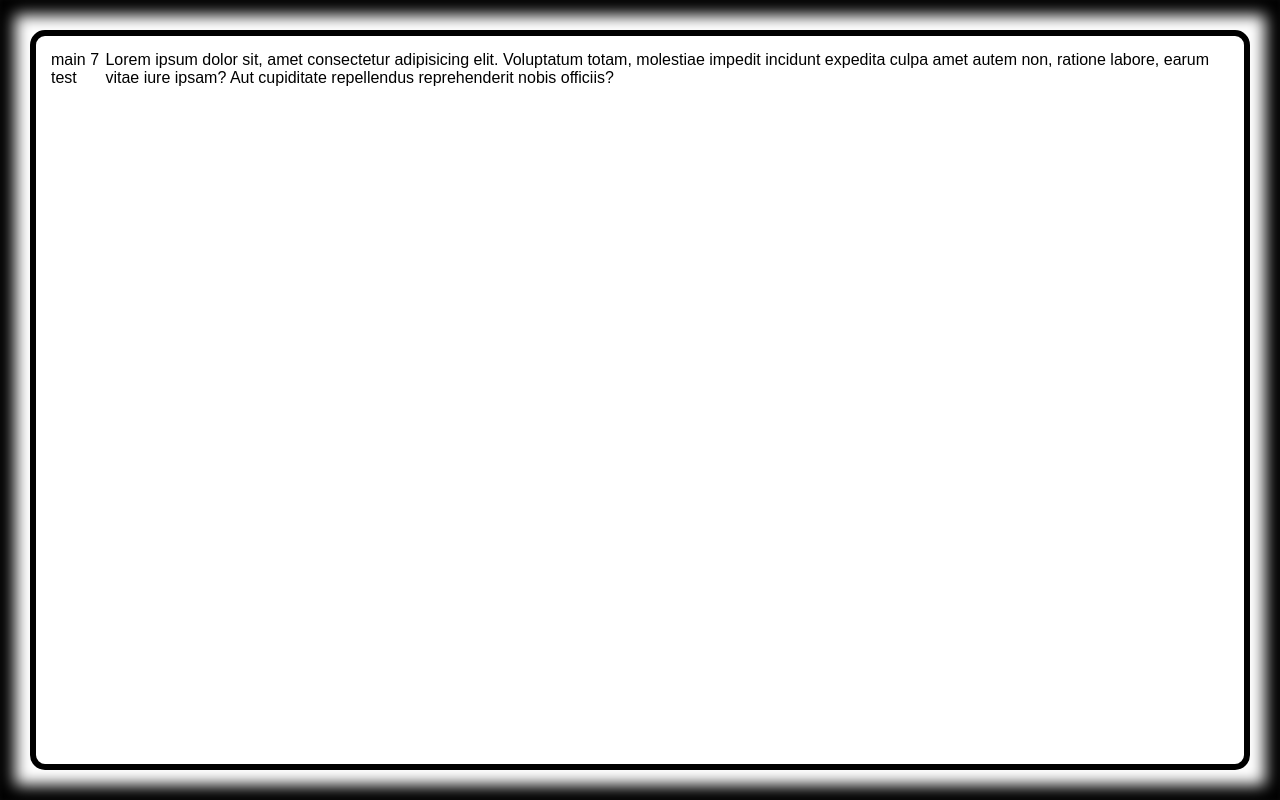
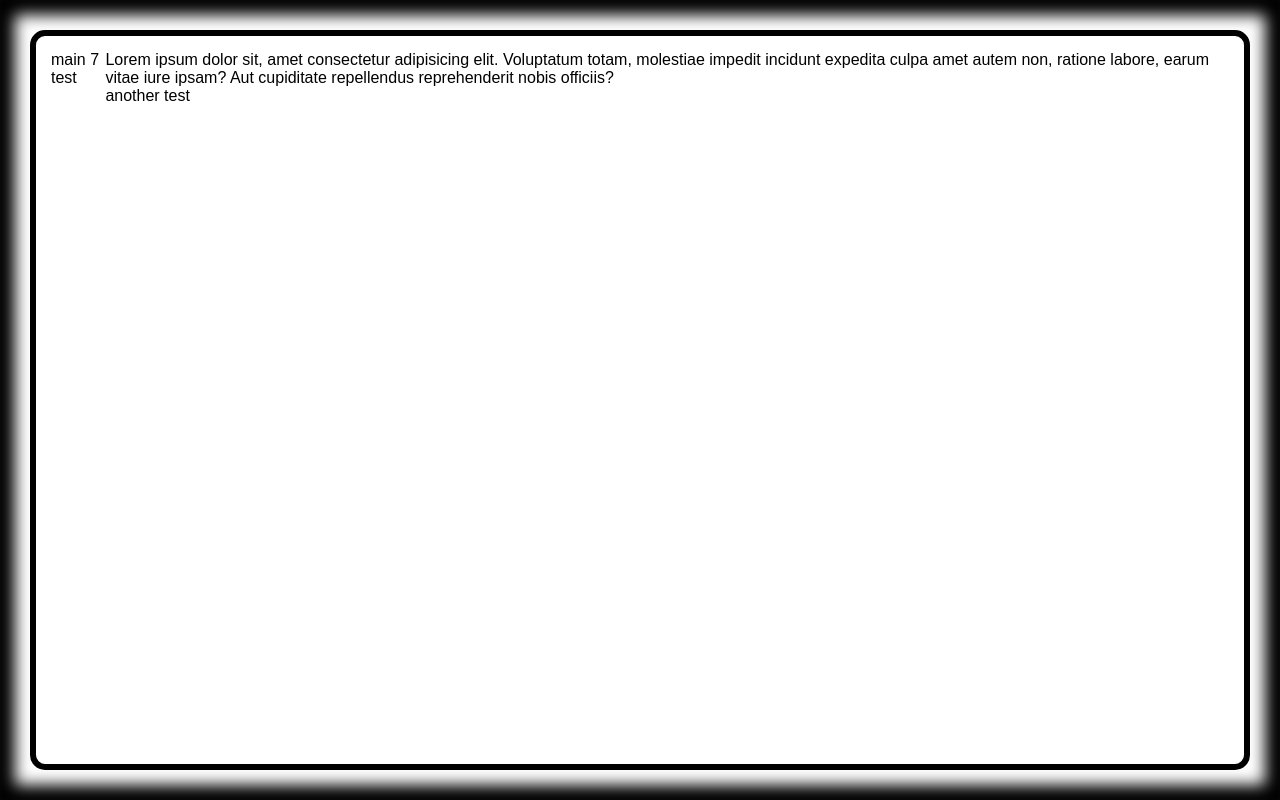
Before and after one commit to a2rp/a2rp-test, a React (Vite) app: page / in a window 1280 px wide. Built offline with nearby package versions, Linux system fonts and the light colour scheme.

Commit message:
added another test text

```diff
--- a/src/App.jsx
+++ b/src/App.jsx
@@ -11,6 +11,8 @@ const App = () => {
                     Voluptatum totam, molestiae impedit incidunt expedita culpa
                     amet autem non, ratione labore, earum vitae iure ipsam? Aut
                     cupiditate repellendus reprehenderit nobis officiis?
+                    <br />
+                    another test
                 </p>
             </Styled.Main>
         </Styled.Wrapper>
```
